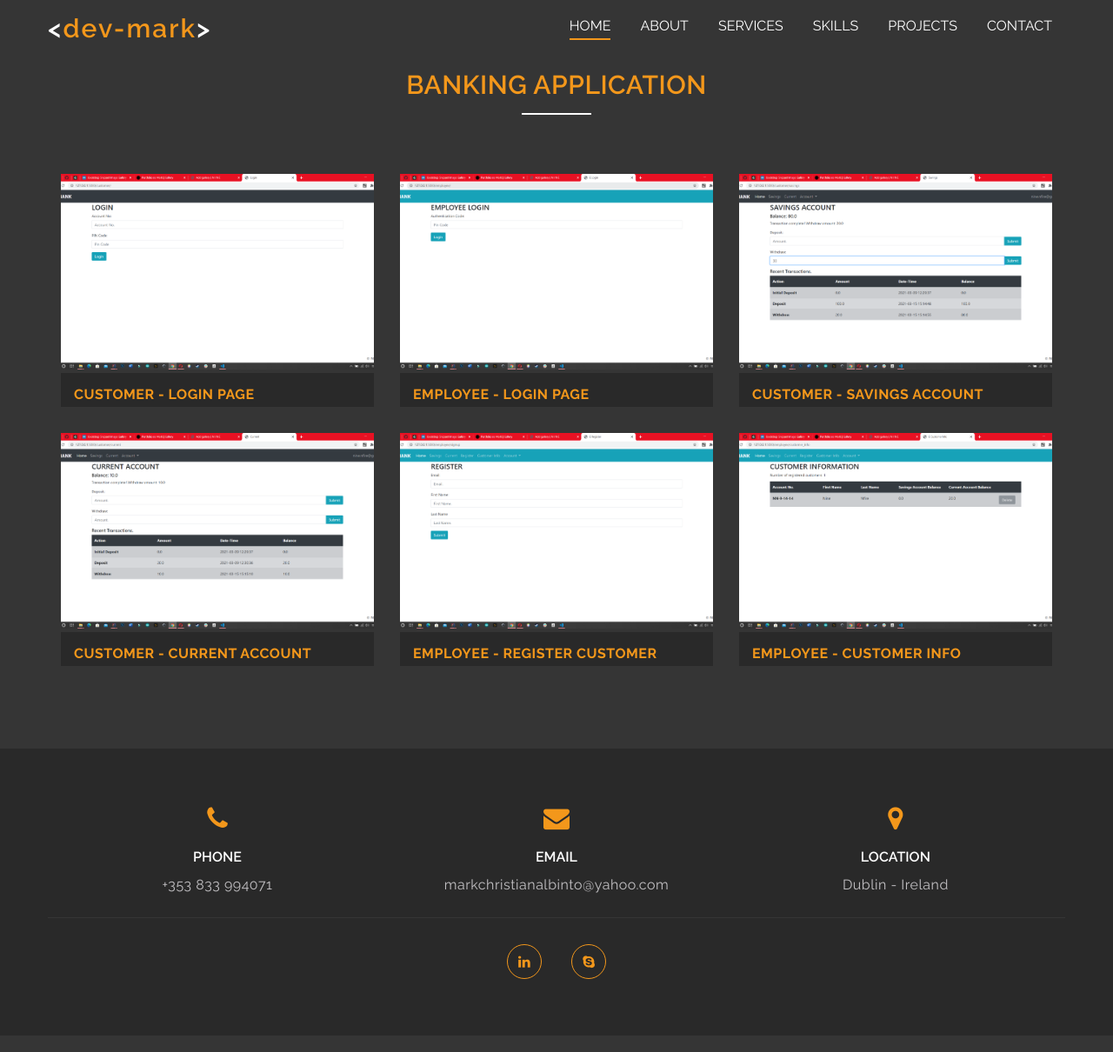
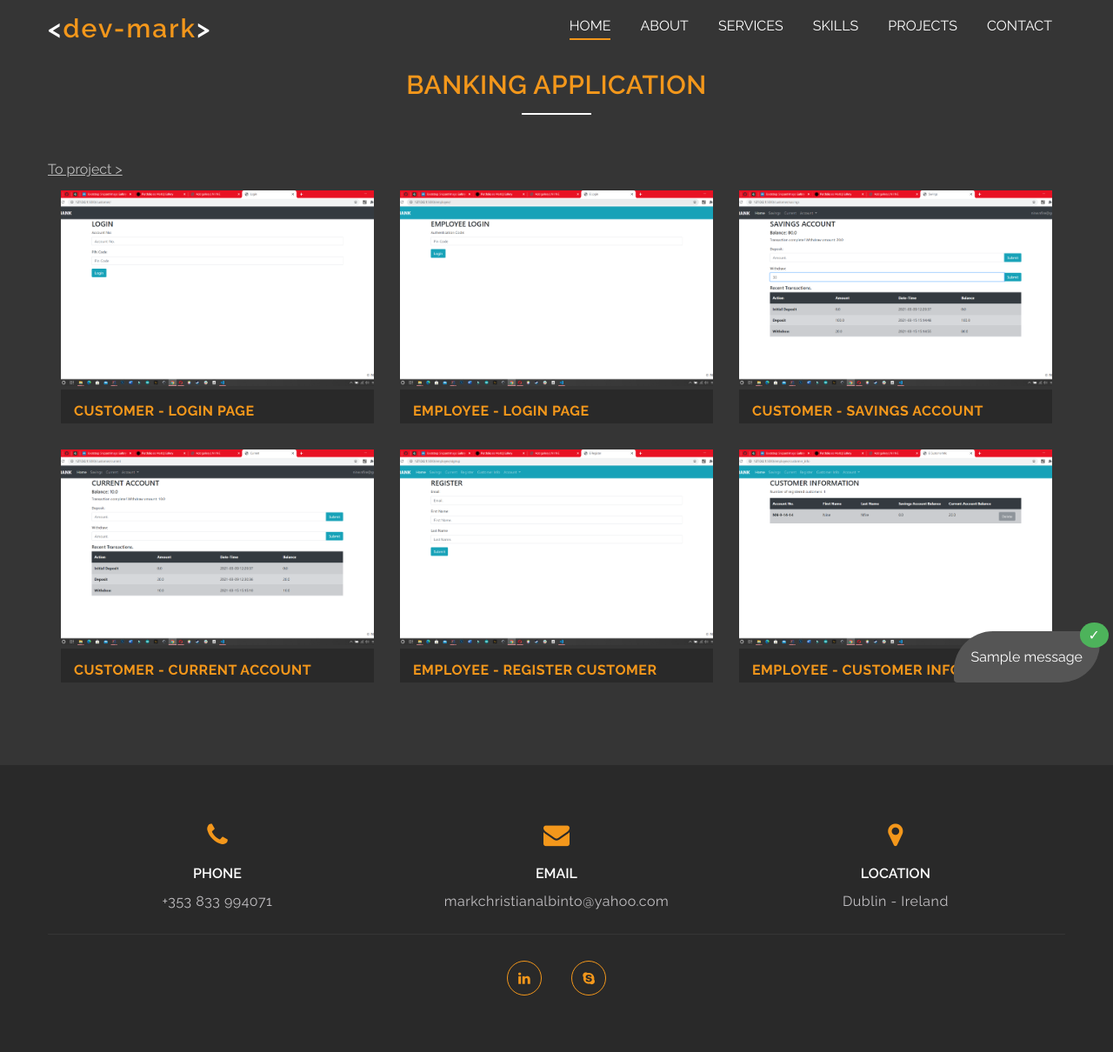
Before and after one commit to Mark-0000/portfolio, a Django app: page /gallery/1/ in a window 1280 px wide. Shown: the whole page at 87% size. Before the commit the page ends 1126 px from the top, so only its background shows below. Run offline with Django 3.2, Linux system fonts and the light colour scheme; data comes from the database, SQL or seed files in the repository; both versions use the stored data as it was after the commit; one stand-in notice (Sample message) is shown.

Commit message:
Created class based views

```diff
--- a/ui/static/ui/css/style.css
+++ b/ui/static/ui/css/style.css
@@ -850,10 +850,46 @@ footer .footer-content .box p {
   }
 }
 
+/*Contact Alert*/
+.notif {
+  z-index: 1;
+  position: fixed;
+  bottom: 0;
+  right: 0;
+  background-color: #555;
+  color: white;
+  text-decoration: none;
+  border-radius: 4px;
+  border-top-left-radius: 45px;
+  border-bottom-right-radius: 45px;
+  padding: 20px 20px;
+  margin-right: 15px;
+  margin-bottom: 15px;
+}
+
+.notif .badge {
+  position: absolute;
+  top: -10px;
+  right: -10px;
+  padding: 5px 10px;
+  border-radius: 50%;
+  background: rgb(77, 179, 91);
+  color: white;
+}
+
+.alert .badge:hover{
+  transition: 0.5s;
+  background: rgb(25, 148, 41);
+}
+
 /*Gallery Section*/
 .gallery {
   background-color: #353535;
 }
-.gal-title{
-	background-color: #292929;
+.gal-title {
+  background-color: #292929;
 }
+.to_project {
+  color: #bdbdbd;
+  text-decoration: underline;
+}
--- a/ui/templates/ui/base.html
+++ b/ui/templates/ui/base.html
@@ -37,6 +37,18 @@
 <!-- End Header -->
 {% block content%}
 {% endblock %}
+
+{% if messages %}
+{% for message in messages%}
+<div class="notif">
+                <span>
+                {{ message }}
+                </span>
+    <a href=""><span class="badge">✓</span></a>
+</div>
+{% endfor %}
+{% endif %}
+
 <!-- Start Footer -->
 <footer>
     <div class="container">
--- a/ui/templates/ui/gallery.html
+++ b/ui/templates/ui/gallery.html
@@ -3,7 +3,7 @@ Mark | Gallery{% endblock %} {% block content%}
 <section class="blog gallery" id="main-blog">
     <div class="container">
         <h2 class="title">{{ gallery.project.title }}</h2>
-
+        <a class="to_project" target="_blank" href="https://{{ gallery.project.link }}">To project ></a>
         <div class="blog-content">
 
             <div class="card">
--- a/ui/templates/ui/index.html
+++ b/ui/templates/ui/index.html
@@ -119,6 +119,7 @@
     <div class="container">
         <h2 class="title">Contact Me</h2>
         <div class="contact-content">
+
             <form class="contact-form padd-15" method="POST" action="">
                 {% csrf_token %}
                 <input name="name" type="text" class="form-control" placeholder="Name*" required>
--- a/ui/urls.py
+++ b/ui/urls.py
@@ -3,6 +3,8 @@ from django.urls import path
 from . import views
 
 urlpatterns = [
-    path('', views.home, name='index'),
+    path('', views.Index.as_view(), name='index'),
+    # path('', views.home, name='index'),
     path('gallery/<int:project_id>/', views.gallery, name='gallery')
+
 ]
--- a/ui/views.py
+++ b/ui/views.py
@@ -1,26 +1,28 @@
 from django.shortcuts import render, redirect
+from django.views import View
 from .forms import ContactForm
 from django.urls import reverse
 from .models import Project, Skill, Service, Gallery
+from django.contrib import messages
 
 
 # Create your views here.
-def home(request):
-    if request.method == 'POST':
-        form = ContactForm(request.POST)
-        if form.is_valid():
-            form.save()
-        else:
-            return redirect(reverse('index') + '#contact')
-    else:
-        pass
-
-    context = {
-        'projects': Project.objects.all(),
-        'skills': Skill.objects.all(),
-        'services': Service.objects.all()
-    }
-    return render(request, 'ui/index.html', context)
+# def home(request):
+#     if request.method == 'POST':
+#         form = ContactForm(request.POST)
+#         if form.is_valid():
+#             form.save()
+#         else:
+#             return redirect(reverse('index') + '#contact')
+#     else:
+#         pass
+#
+#     context = {
+#         'projects': Project.objects.all(),
+#         'skills': Skill.objects.all(),
+#         'services': Service.objects.all()
+#     }
+#     return render(request, 'ui/index.html', context)
 
 
 def gallery(request, project_id):
@@ -31,3 +33,22 @@ def gallery(request, project_id):
         'gallery': my_gallery
     }
     return render(request, 'ui/gallery.html', context)
+
+
+class Index(View):
+
+    def get(self, request):
+        context = {
+            'projects': Project.objects.all(),
+            'skills': Skill.objects.all(),
+            'services': Service.objects.all()
+        }
+        return render(request, 'ui/index.html', context)
+
+    def post(self, request):
+        form = ContactForm(request.POST)
+        if form.is_valid():
+            form.save()
+        context = {'form': form}
+        messages.success(request, f'Message Sent!')
+        return redirect(reverse('index') + '#contact', context)
```
Also changed, not shown: db.sqlite3, media/project_images/book.jfif (added), media/project_images/image_2021-03-16_132042.png (added).
